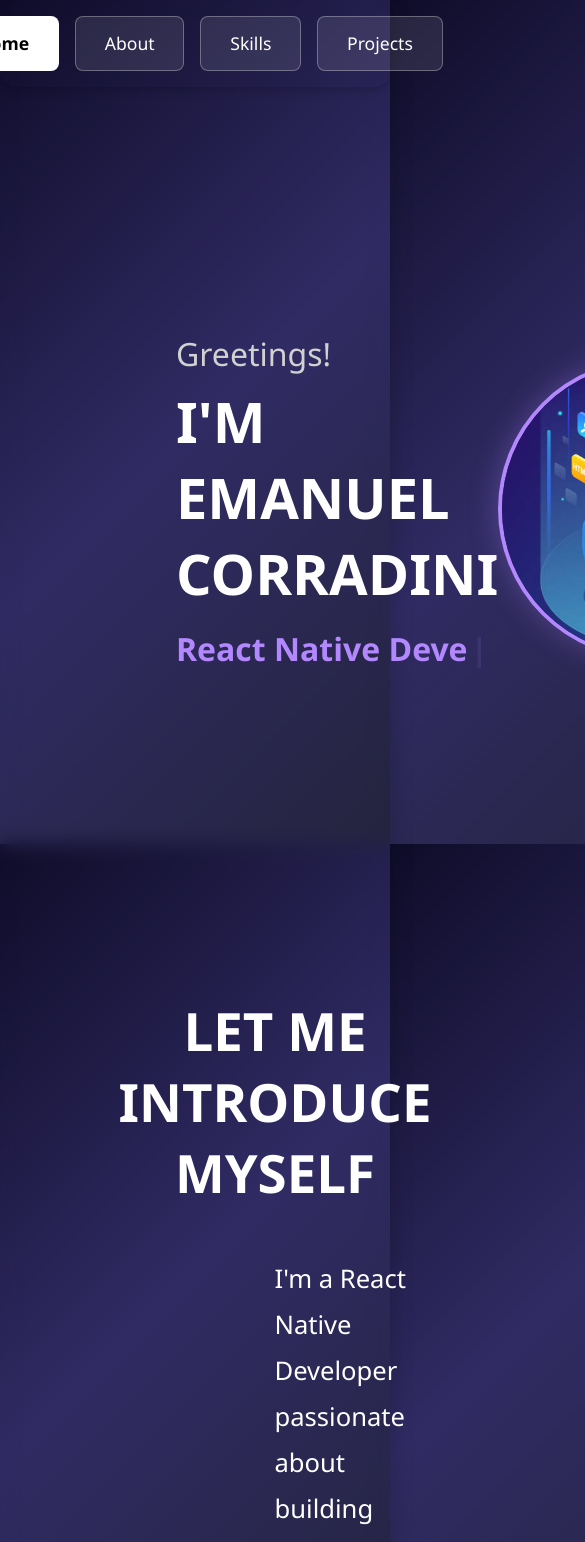
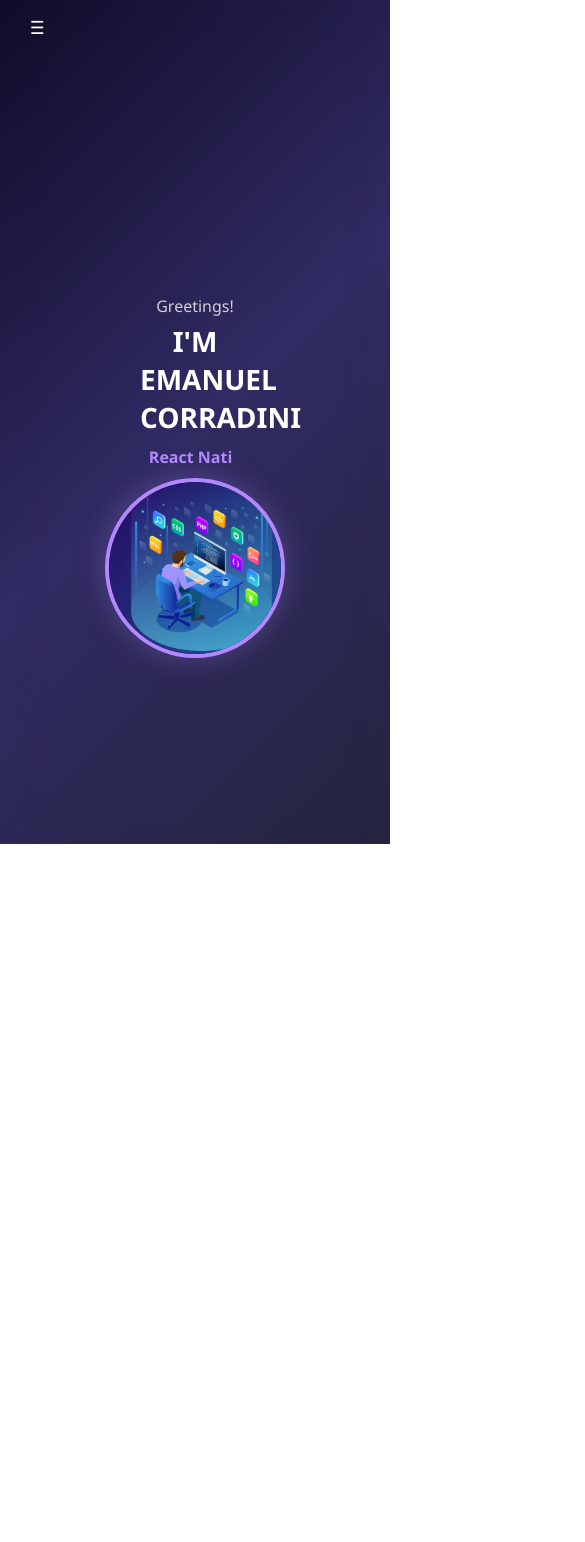
Before and after one commit to emaaa05/portfolio, a React (Vite) app: page / in a window 390 px wide. Shown: the top 1542 px of the page, 585 px wide, since content can reach past the window. After the commit the page ends 844 px from the top, so only its background shows below. Built offline with nearby package versions, Linux system fonts and the light colour scheme.

Commit message:
LastChanges

```diff
--- a/src/components/Footer.css
+++ b/src/components/Footer.css
@@ -3,6 +3,7 @@
   padding: 3rem 1rem;
   color: white;
   margin-top: 4rem;
+  width: 100%;
 }
 
 .footer .icon-link {
@@ -25,6 +26,21 @@
   letter-spacing: 1px;
 }
 
-.footer-foot{
+.footer-foot {
   margin-top: 1rem;
 }
+
+@media (max-width: 1024px) {
+  .footer {
+    padding: 2rem 1rem;
+    margin-top: 2rem;
+  }
+
+  .footer-title {
+    font-size: 4rem;
+  }
+
+  .footer .icon-link {
+    font-size: 3rem;
+  }
+}
--- a/src/components/Tabs.jsx
+++ b/src/components/Tabs.jsx
@@ -8,6 +8,7 @@
 
 const Tabs = () => {
   const [activeTab, setActiveTab] = useState('Home');
+  const [isMenuOpen, setIsMenuOpen] = useState(false);
 
   const renderTab = () => {
     switch (activeTab) {
@@ -19,19 +20,32 @@
     }
   };
 
+  const toggleMenu = () => {
+    setIsMenuOpen(!isMenuOpen);
+  };
+
   return (
     <div className="tabs-wrapper">
       <div className="tabs-container">
         <nav className="tabs-nav">
+          <button className="hamburger" onClick={toggleMenu}>
+            &#9776;
+          </button>
+
+          <div className={`menu ${isMenuOpen ? 'active' : ''}`}>
             {['Home', 'About', 'Skills', 'Projects'].map(tab => (
               <button
                 key={tab}
-              onClick={() => setActiveTab(tab)}
+                onClick={() => {
+                  setActiveTab(tab);
+                  setIsMenuOpen(false);
+                }}
                 className={`tab-button ${activeTab === tab ? 'active' : ''}`}
               >
                 {tab}
               </button>
             ))}
+          </div>
         </nav>
 
         <div className="tabs-content">
--- a/src/styles/App.css
+++ b/src/styles/App.css
@@ -5,6 +5,7 @@
 }
 
 html, body, #root {
+  overflow-x: hidden;
   height: 100%;
   width: 100%;
   background: linear-gradient(135deg, #0f0c29, #302b63, #24243e);
@@ -12,23 +13,58 @@
   scroll-behavior: smooth;
   color: white;
   font-family: 'Segoe UI', Tahoma, Geneva, Verdana, sans-serif;
-  margin: 0;
-  padding: 0;
 }
-
 
 a {
   color: inherit;
   text-decoration: none;
 }
+
 button {
   font-family: inherit;
 }
+
 section {
   padding: 2rem 1rem;
 }
+
 .app-wrapper {
   width: 100%;
   height: 100%;
   background: transparent;
 }
+
+@media (max-width: 1024px) {
+  html, body, #root {
+    overflow-x: hidden;
+    font-size: 10px;
+    padding: 0;
+    margin: 0;
+  }
+
+  section {
+    padding: 2rem 1rem;
+  }
+
+  .app-wrapper {
+    width: 100%;
+    padding: 0 1rem;
+  }
+}
+
+@media (max-width: 768px) {
+  html, body, #root {
+    overflow-x: hidden;
+    font-size: 10px;
+    padding: 0;
+    margin: 0;
+  }
+
+  .app-wrapper {
+    padding: 1rem;
+  }
+
+  section {
+    padding: 1rem;
+  }
+}
--- a/src/styles/Home.css
+++ b/src/styles/Home.css
@@ -30,13 +30,13 @@
 }
 
 .about-left {
-  flex: 2;
+  flex: 1;
 }
 
 .about-right {
   flex: 1;
   display: flex;
-  justify-content: flex-start;
+  justify-content: center;
 }
 
 .about-img {
@@ -50,13 +50,11 @@
 .about-title {
   font-size: 3.3rem !important;
   font-weight: bold;
-  margin-bottom: 1.5rem;
 }
 
 .about-text {
   font-size: 1.6rem;
   line-height: 1.8;
-  margin-left: 10rem;
   margin-bottom: 1rem;
 }
 
@@ -115,3 +113,144 @@
     transform: translateX(0);
   }
 }
+
+@media (max-width: 1024px) and (min-width: 768px) {
+  .home-section {
+    display: flex;
+    flex-direction: row;
+    align-items: center;
+    justify-content: center;
+    margin-left: 10rem;
+    padding: 2rem 1rem;
+    text-align: center;
+  }
+
+  .about-text {
+    font-size: 1.4rem;
+    margin-bottom: 1rem;
+    text-align: start;
+    width: 100%;
+  }
+
+  .home-left,
+  .home-right,
+  .about-left,
+  .about-right {
+    flex: unset;
+    width: 50%;
+  }
+
+  .profile-img,
+  .about-img {
+    width: 220px;
+    height: 220px;
+  }
+}
+
+@media (max-width: 767px) {
+  .home-section,
+  .about-section {
+    display: flex;
+    flex-direction: column;
+    align-items: center;
+    justify-content: center;
+    margin-left: 10rem;
+    padding: 2rem 1rem;
+    text-align: center;
+  }
+
+  .home-left,
+  .home-right,
+  .about-left,
+  .about-right {
+    flex: unset;
+    width: 100%;
+    margin-left: 0;
+    padding: 0 1rem;
+  }
+
+  .about-text {
+    font-size: 1.4rem;
+    margin-left: 0;
+  }
+
+  .about-title {
+    font-size: 2.4rem !important;
+  }
+
+  .greeting {
+    font-size: 1.6rem;
+  }
+
+  .name {
+    font-size: 2.8rem;
+  }
+
+  .role {
+    font-size: 1.6rem;
+  }
+
+  .intro-text {
+    font-size: 1rem;
+    margin-top: 1rem;
+  }
+
+  .profile-img,
+  .about-img {
+    width: 180px;
+    height: 180px;
+  }
+}
+
+@media (max-width: 650px) {
+  .home-section,
+  .about-section {
+    display: flex;
+    flex-direction: column;
+    align-items: center;
+    justify-content: center;
+    text-align: center;
+    margin-right: 10rem;
+  }
+
+  .home-left,
+  .home-right,
+  .about-left,
+  .about-right {
+    flex: unset;
+    width: 100%;
+  }
+
+  .about-text {
+    font-size: 1.4rem;
+    margin-right: 5rem;
+  }
+
+  .about-title {
+    font-size: 2.4rem !important;
+    margin-right: 4rem;
+  }
+
+  .greeting {
+    font-size: 1.6rem;
+  }
+
+  .name {
+    font-size: 2.8rem;
+  }
+
+  .role {
+    font-size: 1.6rem;
+  }
+
+  .intro-text {
+    font-size: 1rem;
+    margin-top: 1rem;
+  }
+
+  .profile-img,
+  .about-img {
+    width: 180px;
+    height: 180px;
+  }
+}
--- a/src/styles/Tabs.css
+++ b/src/styles/Tabs.css
@@ -4,6 +4,8 @@
   justify-content: center;
   padding: 0;
   background: transparent;
+  width: 100%;
+  overflow-x: hidden;
 }
 
 .tabs-container {
@@ -53,3 +55,96 @@
 .tabs-content {
   min-height: 300px;
 }
+
+.hamburger {
+  display: none;
+  font-size: 2rem;
+  background: none;
+  border: none;
+  color: white;
+  cursor: pointer;
+  transition: 0.3s;
+}
+
+.hamburger:hover {
+  color: #b388ff;
+}
+
+.menu {
+  display: flex;
+  gap: 1rem;
+}
+
+.menu.active {
+  display: flex;
+  flex-direction: column;
+  gap: 1rem;
+}
+
+@media (max-width: 1024px) {
+  .tabs-wrapper {
+    padding: 0 1rem;
+  }
+
+  .tabs-container {
+    box-shadow: none;
+    border-radius: 0;
+  }
+
+  .tabs-nav {
+    flex-wrap: wrap;
+    justify-content: center;
+    padding: 0.5rem 1rem;
+    gap: 0.5rem;
+    box-shadow: none;
+    backdrop-filter: blur(6px);
+  }
+
+  .tab-button {
+    font-size: 1rem;
+    padding: 0.7rem 1.2rem;
+  }
+
+  .hamburger {
+    font-size: 1.8rem;
+  }
+
+  .menu.active {
+    padding: 0.8rem;
+  }
+}
+
+@media (max-width: 768px) {
+  .tabs-nav {
+    flex-direction: column;
+    align-items: start;
+  }
+
+  .hamburger {
+    display: block;
+    margin-bottom: 1rem;
+  }
+
+  .menu {
+    display: none;
+    flex-direction: column;
+    width: 100%;
+  }
+
+  .menu.active {
+    display: flex;
+    background-color: rgba(0, 0, 0, 0.8);
+    padding: 1rem;
+    border-radius: 8px;
+  }
+
+  .tab-button {
+    width: 100%;
+    text-align: center;
+    padding: 1rem;
+    background-color: rgba(255, 255, 255, 0.1);
+    color: white;
+    border: none;
+    font-size: 1.1rem;
+  }
+}
```
Lines whose indentation alone changed are shown as unchanged.
